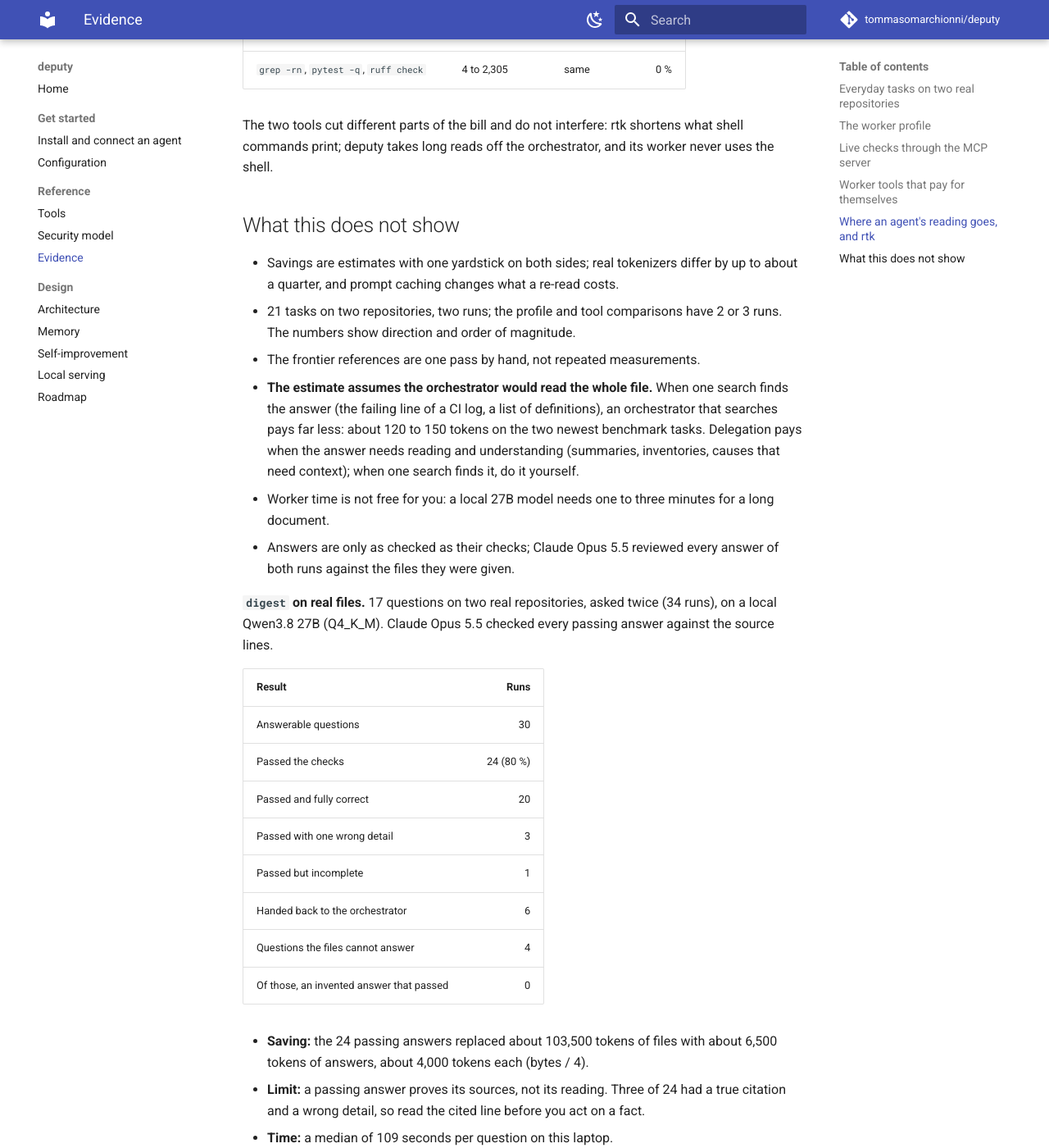
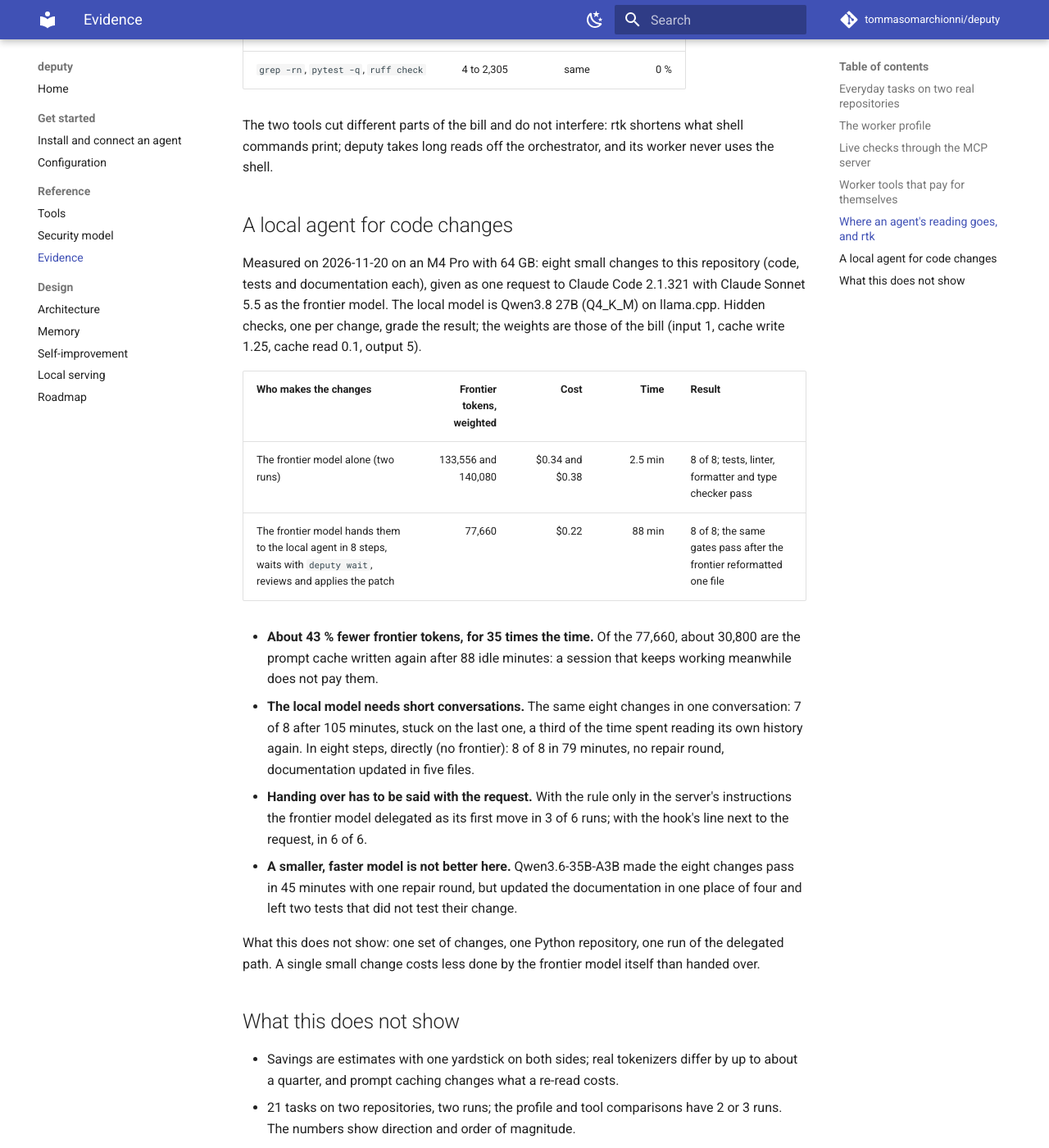
Before and after one commit to tommasomarchionni/deputy, an MkDocs documentation site: the page built from docs/evidence.md, in a window 1280 px wide and 1400 px high, scrolled down 3351 px. Shown: the whole window at 82% size. Built offline with MkDocs 1.6.1 and Material for MkDocs 9.7.7, drawn with Linux system fonts in a browser that asks for light colours; comment, search, counter and statistics services are not loaded.

Commit message:
docs(evidence): the measured cost of handing eight changes to the local agent

```diff
--- a/docs/evidence.md
+++ b/docs/evidence.md
@@ -107,6 +107,36 @@ read-only commands of two real repositories:
 The two tools cut different parts of the bill and do not interfere: rtk shortens what shell
 commands print; deputy takes long reads off the orchestrator, and its worker never uses the shell.
 
+## A local agent for code changes
+
+Measured on 2026-11-20 on an M4 Pro with 64 GB: eight small changes to this repository (code,
+tests and documentation each), given as one request to Claude Code 2.1.321 with Claude Sonnet 5.5
+as the frontier model. The local model is Qwen3.8 27B (Q4_K_M) on llama.cpp. Hidden checks, one
+per change, grade the result; the weights are those of the bill (input 1, cache write 1.25, cache
+read 0.1, output 5).
+
+| Who makes the changes | Frontier tokens, weighted | Cost | Time | Result |
+| --- | ---: | ---: | ---: | --- |
+| The frontier model alone (two runs) | 133,556 and 140,080 | $0.34 and $0.38 | 2.5 min | 8 of 8; tests, linter, formatter and type checker pass |
+| The frontier model hands them to the local agent in 8 steps, waits with `deputy wait`, reviews and applies the patch | 77,660 | $0.22 | 88 min | 8 of 8; the same gates pass after the frontier reformatted one file |
+
+- **About 43 % fewer frontier tokens, for 35 times the time.** Of the 77,660, about 30,800 are
+  the prompt cache written again after 88 idle minutes: a session that keeps working meanwhile
+  does not pay them.
+- **The local model needs short conversations.** The same eight changes in one conversation:
+  7 of 8 after 105 minutes, stuck on the last one, a third of the time spent reading its own
+  history again. In eight steps, directly (no frontier): 8 of 8 in 79 minutes, no repair round,
+  documentation updated in five files.
+- **Handing over has to be said with the request.** With the rule only in the server's
+  instructions the frontier model delegated as its first move in 3 of 6 runs; with the hook's
+  line next to the request, in 6 of 6.
+- **A smaller, faster model is not better here.** Qwen3.6-35B-A3B made the eight changes pass in
+  45 minutes with one repair round, but updated the documentation in one place of four and left
+  two tests that did not test their change.
+
+What this does not show: one set of changes, one Python repository, one run of the delegated
+path. A single small change costs less done by the frontier model itself than handed over.
+
 ## What this does not show
 
 - Savings are estimates with one yardstick on both sides; real tokenizers differ by up to about a
```
